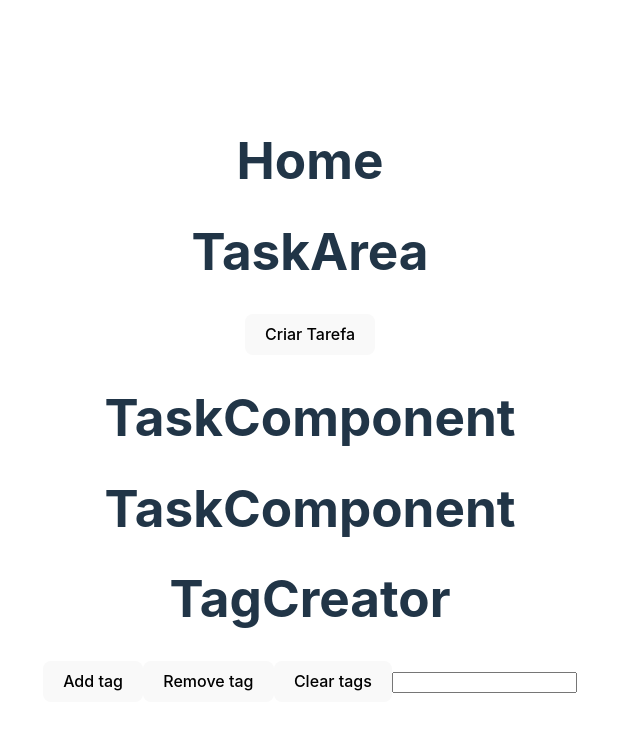
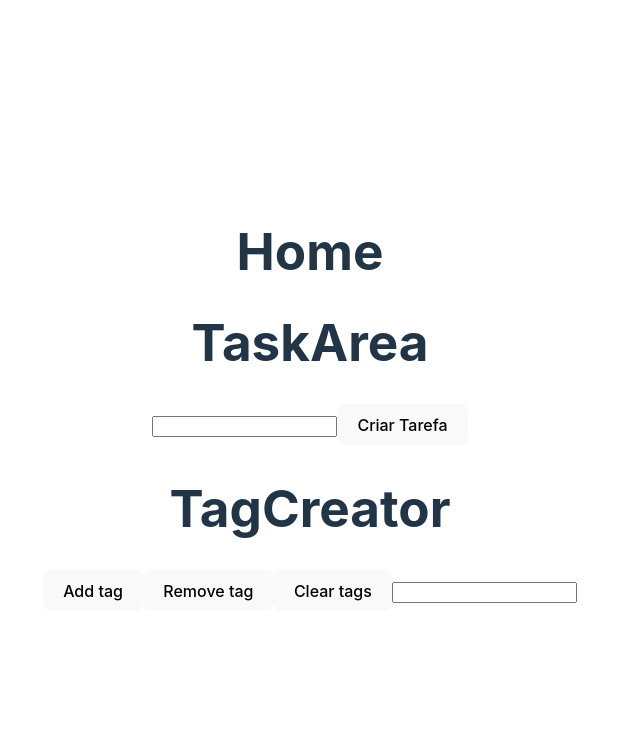
Before and after one commit to andreapmacedo/t-schedule, a React (Vite) app: page / in a window 1280 px wide. Shown: the top 732 px of the page, without its empty margins (330-970 px from the left). Built offline with nearby package versions, Linux system fonts and the light colour scheme.

Commit message:
feat: Implementa o componente de controle de adição de tarefas.

```diff
--- a/src/components/TagCreator.jsx
+++ b/src/components/TagCreator.jsx
@@ -5,7 +5,7 @@ export default function TagCreator() {
   const [tag, setTag] = useState();
 
   const getLocalStorage = () => {
-    console.log('getLocalStorage');
+    console.log('getLocalStorage->tags');
     const localStorage = window.localStorage;
     const tags = localStorage.getItem('tags');
     if (tags) {
--- a/src/components/TaskArea.jsx
+++ b/src/components/TaskArea.jsx
@@ -3,24 +3,76 @@ import TaskComponent from "./TaskComponent";
 import { schedule } from '../data/schedule';
 
 export default function TaskArea() {
-  const [stack, setStack] = useState(schedule);
-  const [stacks, setStacks] = useState([1,2]);
+  console.log("schedule", schedule);
+  console.log("schedule.title", schedule.title);
+  const [task, setTask] = useState(schedule);
+  const [tasks, setTasks] = useState([]);
+
+  console.log("task", task);
+  console.log("task.title", task.title);
+
+  const getLocalStorage = () => {
+    console.log("getLocalStorage->tasks");
+    const localStorage = window.localStorage;
+    const tasks = localStorage.getItem("tasks");
+    if (tasks) {
+      return JSON.parse(tasks);
+    } else {
+      return [];
+    }
+  };
+
+  const setLocalStorage = (tasks) => {
+    const localStorage = window.localStorage;
+    localStorage.setItem("tasks", JSON.stringify(tasks));
+  };
+
 
   const createTask = () => {
-    const nextStack = stacks.length + 1;
-    console.log("nextStack", nextStack);
+    // const nextTask = tasks.length + 1;
+    const nextTask = { ...task, id: tasks.length + 1}
+    console.log("nextTask", nextTask);
     console.log("Criando Tarefa");
-    const newStack = [...stacks, nextStack];
-    setStacks(newStack);
+    const newTask = [...tasks, nextTask];
+    setTasks(newTask);
+    setLocalStorage(newTask);
+    setTask(schedule);
+  };
+  // const createTask = () => {
+  //   const nextTask = tasks.length + 1;
+  //   console.log("nextTask", nextTask);
+  //   console.log("Criando Tarefa");
+  //   const newTask = [...tasks, nextTask];
+  //   setTasks(newTask);
+  //   // setLocalStorage(newTask);
+  // };
+
+  const removeTask = () => {
+    console.log("Removendo Tarefa");
+    // const newTask = tasks.filter((t) => t !== task);
+  };
+
+  useEffect(() => {
+    setTasks(getLocalStorage());
+  }, []);
+
+  const handleTaskChange = ({target}) => {
+    const { value, name } = target;
+    if (name === 'title') {
+      setTask({...task, title: value });
+    }
   };
 
   return (
     <>
       <h1>TaskArea</h1>
+      <input name="title" type="text" onChange={handleTaskChange} value={task.title}/>
       <button onClick={() => createTask()}>Criar Tarefa</button>
       <div>
-        {stacks.map(() => (
-          <TaskComponent />
+        {tasks.map((index) => (
+          <div key={index}>
+            <TaskComponent />
+          </div>
         ))}
       </div>
     </>
```
